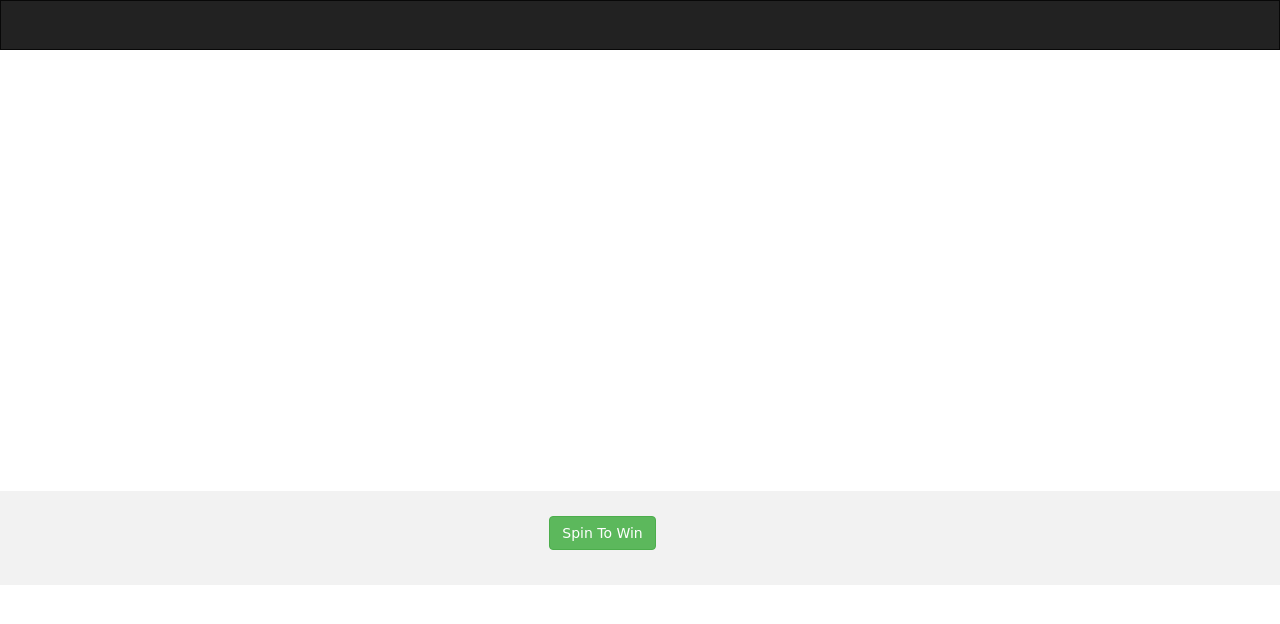
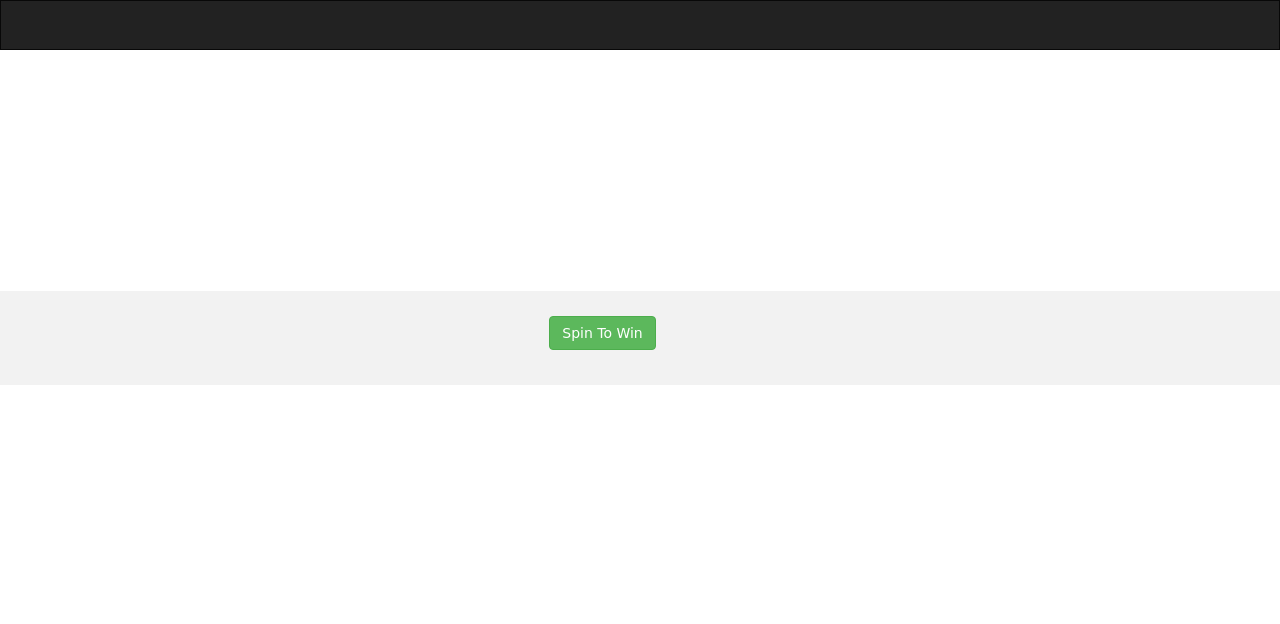
Before and after one commit to toofpaste/SlotMachine, a plain HTML site: page index.html in a window 1280 px wide. Drawn offline with nearby package versions, Linux system fonts and the light colour scheme; a web font is replaced by a local one.

Commit message:
Add styling

```diff
--- a/css/styles.css
+++ b/css/styles.css
@@ -8,6 +8,7 @@ img{
 #list0, #list1, #list2, #list3, #list4{
   /* border: 1px solid transparent;
   padding: 1px; */
+
   visibility: none;
   position: absolute;
 }
@@ -50,7 +51,7 @@ button {
 
 footer {
   /* margin-top: 400px; */
-  margin: 400px auto;
+  margin: 200px auto;
   background-color: #f2f2f2;
   padding: 25px;
 }
--- a/index.html
+++ b/index.html
@@ -26,9 +26,7 @@
         <div class="navbar-header">
         </div>
         <div class="collapse navbar-collapse" id="myNavbar">
-          <ul class="nav navbar-nav">
             <h1 id = "headline"></h1>
-          </ul>
         </div>
       </div>
     </nav>
```
